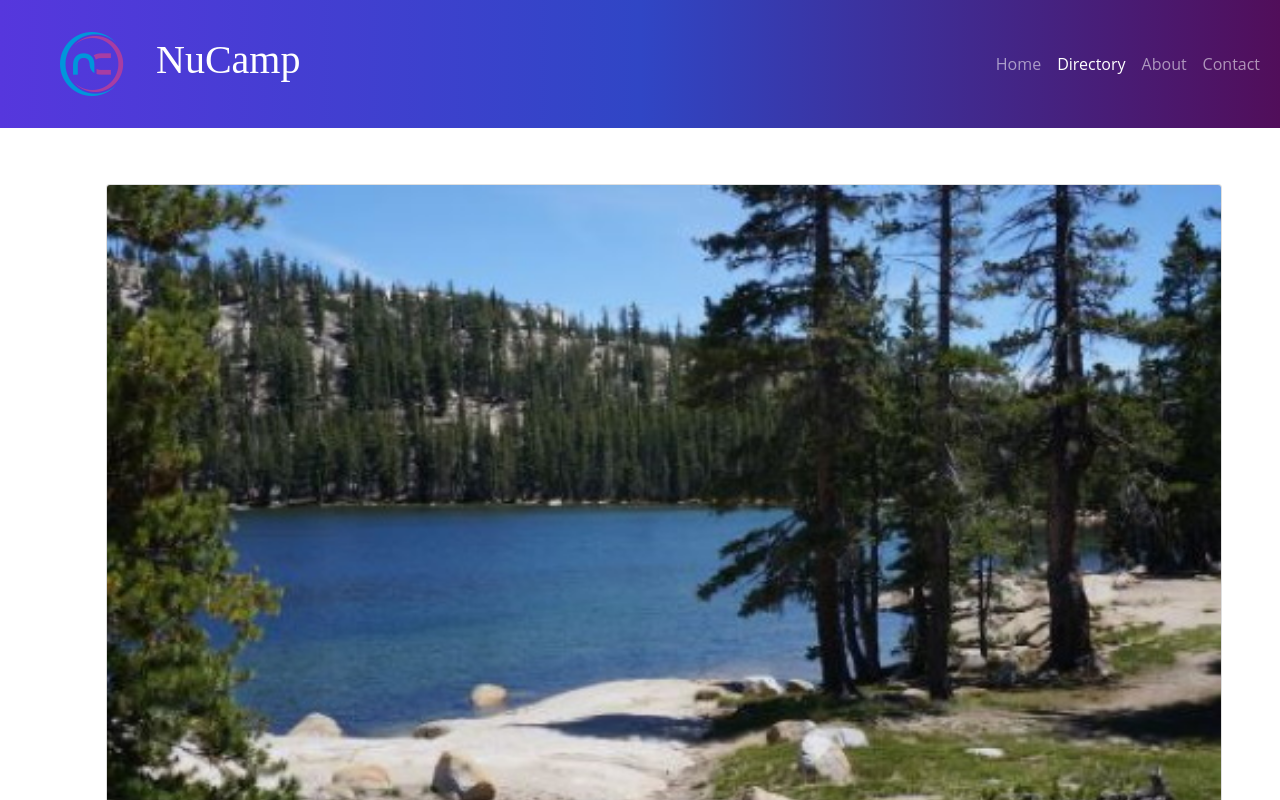
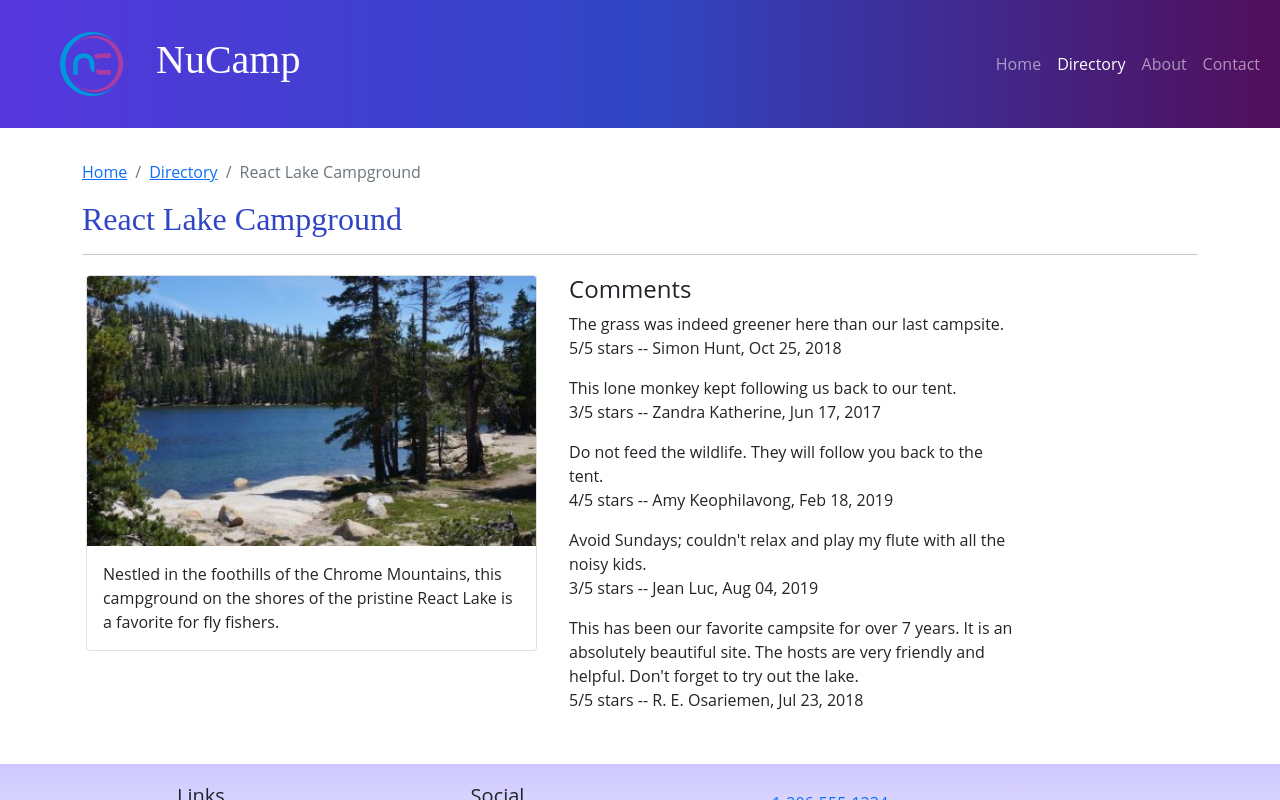
Before and after one commit to jlybruns/nucampsite, a React (Create React App) app: page /directory/0 in a window 1280 px wide. Shown: the top 800 px of the page. Built offline with nearby package versions, Linux system fonts and the light colour scheme; the HTML template or start-up script is replaced by a standard one.

Commit message:
Breadcrumbs SubHeader

```diff
--- /dev/null
+++ b/src/components/SubHeader.js
@@ -0,0 +1,26 @@
+import { Col, Row, Breadcrumb, BreadcrumbItem } from 'reactstrap';
+import { Link } from 'react-router-dom';
+
+const SubHeader = ({current, detail}) => {
+    return (
+        <Row>
+            <Col>
+                <Breadcrumb>
+                    <BreadcrumbItem>
+                        <Link to='/'>Home</Link>
+                    </BreadcrumbItem>
+                    {detail && (
+                        <BreadcrumbItem>
+                            <Link to='/directory'>Directory</Link>
+                        </BreadcrumbItem>
+                    )}
+                    <BreadcrumbItem active>{current}</BreadcrumbItem>
+                </Breadcrumb>
+                <h2>{current}</h2>
+                <hr />
+            </Col>
+        </Row>
+    )
+};
+
+export default SubHeader;
--- a/src/features/campsites/CampsiteDetail.js
+++ b/src/features/campsites/CampsiteDetail.js
@@ -3,7 +3,7 @@
 const CampsiteDetail = ( {campsite} ) => {
     const { image, name, description } = campsite;
     return (
-        <Col md='12' className='m-4'>
+        <Col md='5' className='m-1'>
             <Card>
                 <CardImg top = 'true' src= {image} alt = {name} />
                 <CardBody>
--- /dev/null
+++ b/src/features/comments/Comment.js
@@ -0,0 +1,14 @@
+import { formatDate } from "../../utils/formatDate";
+
+const Comment = ({comment}) => {
+    const { text: commentText, rating, author, date } = comment;
+    return (
+        <p>
+            { commentText }
+            <br/>
+            { rating }/5 stars -- { author }, {formatDate(date)}
+        </p>
+    );
+};
+
+export default Comment;
--- /dev/null
+++ b/src/features/comments/CommentsList.js
@@ -0,0 +1,24 @@
+import { Col } from 'reactstrap';
+import Comment from './Comment';
+import { selectCommentsByCampsiteId } from './commentsSlice';
+
+const CommentsList = ({campsiteId}) => {
+    const comments = selectCommentsByCampsiteId(campsiteId);
+    if (comments && comments.length > 0) {
+        return (
+            <Col md='5' className='m-1'>
+                <h4>Comments</h4>
+                {comments.map((comment)=> {
+                    return <Comment key={comment.id} comment={comment} />
+                })}
+            </Col>
+        );
+    }
+    return (
+        <Col md='5' className='m-1'>
+            There are no comments for this campsite yet.
+        </Col>
+    )
+}
+
+export default CommentsList;
--- /dev/null
+++ b/src/features/comments/commentsSlice.js
@@ -0,0 +1,7 @@
+import { COMMENTS } from '../../app/shared/COMMENTS';
+
+export const selectCommentsByCampsiteId = (campsiteId) => {
+    return COMMENTS.filter(
+        (comment) => comment.campsiteId === parseInt(campsiteId)
+    );
+};
--- a/src/pages/CampsiteDetailPage.js
+++ b/src/pages/CampsiteDetailPage.js
@@ -2,14 +2,18 @@
 import { useParams } from 'react-router-dom';
 import { selectCampsiteById } from '../features/campsites/campsitesSlice';
 import CampsiteDetail from '../features/campsites/CampsiteDetail';
+import CommentsList from '../features/comments/CommentsList';
+import SubHeader from '../components/SubHeader';
 
 const CampsiteDetailPage = () => {
     const { campsiteId } = useParams();
     const campsite = selectCampsiteById(campsiteId);
     return (
         <Container>
+            <SubHeader current={campsite.name} detail={true} />
             <Row>
                 <CampsiteDetail campsite={campsite} />
+                <CommentsList campsiteId={campsiteId} />
             </Row>
         </Container>
     )
--- a/src/pages/CampsitesDirectoryPage.js
+++ b/src/pages/CampsitesDirectoryPage.js
@@ -1,10 +1,12 @@
 import { Container } from 'reactstrap';
 import CampsitesList from '../features/campsites/CampsitesList';
+import SubHeader from '../components/SubHeader';
 
 
 const CampsitesDirectoryPage = () => {
     return (
         <Container>
+            <SubHeader current='Directory' />
             <CampsitesList />
         </Container>
     );
--- a/src/pages/HomePage.js
+++ b/src/pages/HomePage.js
@@ -1,9 +1,11 @@
 import { Container } from 'reactstrap';
 import DisplayList from '../features/display/DisplayList';
+import SubHeader from '../components/SubHeader';
 
 const HomePage = () => {
     return (
         <Container>
+            <SubHeader current='Home' />
             <DisplayList />
         </Container>
     )
--- /dev/null
+++ b/src/utils/formatDate.js
@@ -0,0 +1,7 @@
+export const formatDate = (date) => {
+    return new Intl.DateTimeFormat('en-US' , {
+        year: 'numeric',
+        month: 'short',
+        day: '2-digit'
+    }).format(new Date(Date.parse(date)));
+};
```
